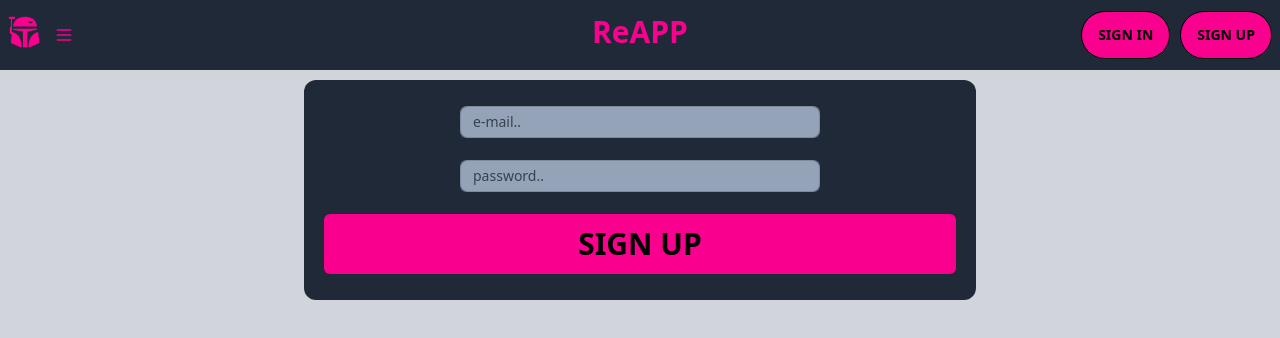
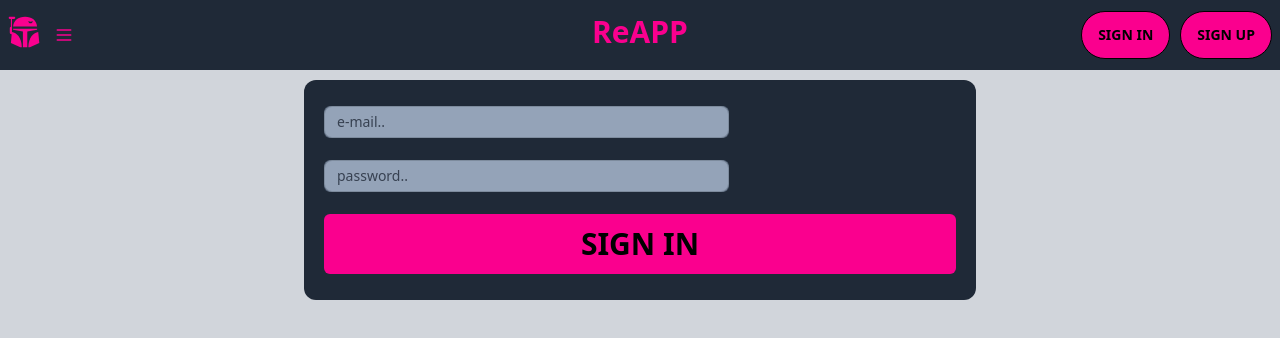
Before and after one commit to RafalMalucha/WebApp, a React (Create React App) app in the folder react-app/: page /login in a window 1280 px wide. Shown: the top 338 px of the page. Built offline with nearby package versions, Linux system fonts and the light colour scheme; no server answers.

Commit message:
scrape firebase auth (will rework), add routing

```diff
--- a/react-app/package.json
+++ b/react-app/package.json
@@ -11,6 +11,7 @@
     "firebase": "^9.8.4",
     "react": "^18.2.0",
     "react-dom": "^18.2.0",
+    "react-router": "^6.3.0",
     "react-router-dom": "^6.3.0",
     "react-scripts": "5.0.1",
     "web-vitals": "^2.1.4"
--- a/react-app/src/App.js
+++ b/react-app/src/App.js
@@ -1,23 +1,13 @@
-import React, {useEffect, useState} from 'react';
-import { BrowserRouter, Routes, Route } from 'react-router-dom';
+import React from 'react';
 import Navbar from './components/Navbar';
-import AddPost from './components/AddPost';
-import SignIn from './components/SignIn';
-import SignUp from './components/SignUp';
-import Home from './pages/Home';
 import './index.css';
-import { AuthContextProvider } from './contexts/AuthContext';
-import Register from './components/SignUp';
 
 function App() {
     return (
-    <AuthContextProvider>
-        <div className='App'>
+        <>
             <Navbar />
-            <Register />
-        </div>
-    </AuthContextProvider>
+        </>
   )
 }
 
-export default App
+export default App;
--- a/react-app/src/components/AddPost.jsx
+++ b/react-app/src/components/AddPost.jsx
@@ -1,7 +1,6 @@
 import React from "react";
 
-class AddPost extends React.Component {
-    render() {
+const NewPost = () => {
         return (
             <div class='max-w-2xl mx-auto rounded-xl bg-primary'>
                 <p class='text-white mx-5 pt-5 font-semibold text-2xl'>Create Post</p>
@@ -21,6 +20,5 @@ class AddPost extends React.Component {
             </div>
         )
     }
-}
 
-export default AddPost;
+export default NewPost;
--- a/react-app/src/components/Navbar.jsx
+++ b/react-app/src/components/Navbar.jsx
@@ -1,4 +1,5 @@
-import React from 'react'
+import React from 'react';
+import { Link } from 'react-router-dom';
 
 const Navbar = () => {
   return (
@@ -23,14 +24,14 @@ const Navbar = () => {
                 </div>
             </div>
             <div class='navbar-center'>
-                <a class="btn btn-ghost normal-case text-3xl text-accent font-bold hover:text-cyan-400 mb-1.5" href='#'>ReAPP</a>
+                <Link to='/'><a class="btn btn-ghost normal-case text-3xl text-accent font-bold hover:text-cyan-400 mb-1.5">ReAPP</a></Link>
             </div>
             <div class='navbar-end'>
                 <button class='btn rounded-full text-black bg-accent hover:bg-cyan-400 mx-2.5 border-black'>
-                    <a>Sign in</a>
+                    <Link to='/login'><a>Sign in</a></Link>
                 </button>
                 <button class='btn rounded-full text-black bg-accent hover:bg-cyan-400 border-black'>
-                    <a>Sign up</a>
+                    <Link to='/register'><a>Sign up</a></Link>
                 </button>
             </div>
         </div>
--- a/react-app/src/components/SignIn.jsx
+++ b/react-app/src/components/SignIn.jsx
@@ -1,7 +1,6 @@
 import React from "react";
 
-class SignIn extends React.Component {
-    render() {
+const Login = () => {
     return (
         <div class='max-w-2xl mx-auto rounded-xl bg-primary'>
             <p class='text-white mx-5 pt-5 font-semibold text-xl'></p>
@@ -24,6 +23,5 @@ class SignIn extends React.Component {
         </div>
         )
     }
-}
 
-export default SignIn;
+export default Login;
--- a/react-app/src/components/SignUp.jsx
+++ b/react-app/src/components/SignUp.jsx
@@ -1,49 +1,24 @@
-import React, {useRef, useState} from 'react'
-import { useAuth } from '../contexts/AuthContext'
+import React from 'react'
 
-export default function () {
-    const emailRef = useRef()
-    const passwordRef = useRef()
-    const {signup} = useAuth()
-    const [error, setError] = useState('')
-    const [loading, setLoading] = useState('')
-
-    function handleSubmit(e) {
-        e.preventDefault()
-
-    try {
-            setError('')
-            setLoading(true)
-            signup(emailRef.current.value, passwordRef.current.value)
-        } catch {
-            setError('failed')
-        }
-
-        setLoading(false)
-    }
-
+const Register = () => {
     return (
     <>
         <div class='max-w-2xl mx-auto rounded-xl bg-primary'>
             <p class='text-white mx-5 pt-5 font-semibold text-xl'></p>
-            <div class='grid grid-cols-5 gap-2'>
+            <form class='grid grid-cols-5 gap-2'>
                 <div class='col-start-2 col-end-5 bg-slate-600 rounded-md mx-5 mt-1.5 mb-2'>
-                    <form id='email'>
-                        <input type="email"
-                        placeholder='e-mail..'
-                        class='input input-bordered input-sm bg-slate-400 placeholder-gray-700 w-full'
-                        ref={emailRef}
-                        required />
-                    </form>
+                    <input id='email'
+                    type="email"
+                    placeholder='e-mail..'
+                    class='input input-bordered input-sm bg-slate-400 placeholder-gray-700 w-full'
+                    required />
                 </div>
                 <div class='col-start-2 col-end-5 bg-slate-600 rounded-md mx-5 mt-1.5 mb-2'>
-                    <form id='password'>
-                        <input type="password"
-                        placeholder='password..'
-                        class='input input-bordered input-sm bg-slate-400 placeholder-gray-700 w-full'
-                        ref={passwordRef}
-                        required />
-                    </form>
+                    <input id='password'
+                    type="password"
+                    placeholder='password..'
+                    class='input input-bordered input-sm bg-slate-400 placeholder-gray-700 w-full max-w-full'
+                    required />
                 </div>
                 <div class='col-start-1 col-end-6 bg-accent rounded-md mx-5 my-1.5'>
                     <p class='text-center'>
@@ -53,8 +28,12 @@ export default function () {
                     </p>
                 </div>
                 <div class='containter bg-primary h-3 ml-5'></div>
+            </form>
+            <div>
             </div>
         </div>
     </>
   )
 }
+
+export default Register
--- a/react-app/src/firebase-config.js
+++ b/react-app/src/firebase-config.js
@@ -15,3 +15,5 @@ const firebaseConfig = {
 const app = initializeApp(firebaseConfig);
 
 export const auth = getAuth(app);
+
+export default app
--- a/react-app/src/index.js
+++ b/react-app/src/index.js
@@ -2,10 +2,19 @@ import React from "react";
 import ReactDOM from "react-dom";
 import App from "./App.js";
 import './index.css'
+import { BrowserRouter, Routes, Route } from "react-router-dom";
+import LoginPage from "./routes/LoginPage.js";
+import RegisterPage from "./routes/RegisterPage.js";
+import AddNewPostPage from './routes/AddNewPostPage';
 
 const root = ReactDOM.createRoot(document.getElementById('root'));
 root.render(
-    <React.StrictMode>
-        <App />
-    </React.StrictMode>,
+    <BrowserRouter>
+        <Routes>
+            <Route path='/' element={<App />} />
+            <Route path='/login' element={<LoginPage />} />
+            <Route path='/register' element={<RegisterPage />} />
+            <Route path='/new' element={<AddNewPostPage />} />
+        </Routes>
+    </BrowserRouter>,
 );
--- a/react-app/src/pages/Home.jsx
+++ /dev/null
@@ -1,11 +0,0 @@
-import Navbar from "../components/Navbar";
-
-const Home = () => {
-    return (
-        <>
-            <Navbar />
-        </>
-    )
-}
-
-export default Home
--- /dev/null
+++ b/react-app/src/routes/AddNewPostPage.js
@@ -0,0 +1,14 @@
+import React from 'react'
+import Navbar from '../components/Navbar'
+import NewPost from '../components/AddPost'
+
+const AddNewPostPage = () => {
+  return (
+    <>
+        <Navbar />
+        <NewPost />
+    </>
+  )
+}
+
+export default AddNewPostPage
--- /dev/null
+++ b/react-app/src/routes/LoginPage.js
@@ -0,0 +1,14 @@
+import React from 'react'
+import Navbar from '../components/Navbar'
+import Login from '../components/SignIn'
+
+const LoginPage = () => {
+  return (
+    <>
+        <Navbar />
+        <Login />
+    </>
+  )
+}
+
+export default LoginPage
--- /dev/null
+++ b/react-app/src/routes/RegisterPage.js
@@ -0,0 +1,14 @@
+import React from 'react'
+import Navbar from '../components/Navbar'
+import Register from '../components/SignUp'
+
+const RegisterPage = () => {
+  return (
+    <>
+        <Navbar />
+        <Register />
+    </>
+  )
+}
+
+export default RegisterPage
```
Also changed, not shown: 1 other file (tests, documents, lock files or other folders). Lines whose indentation alone changed are shown as unchanged.
